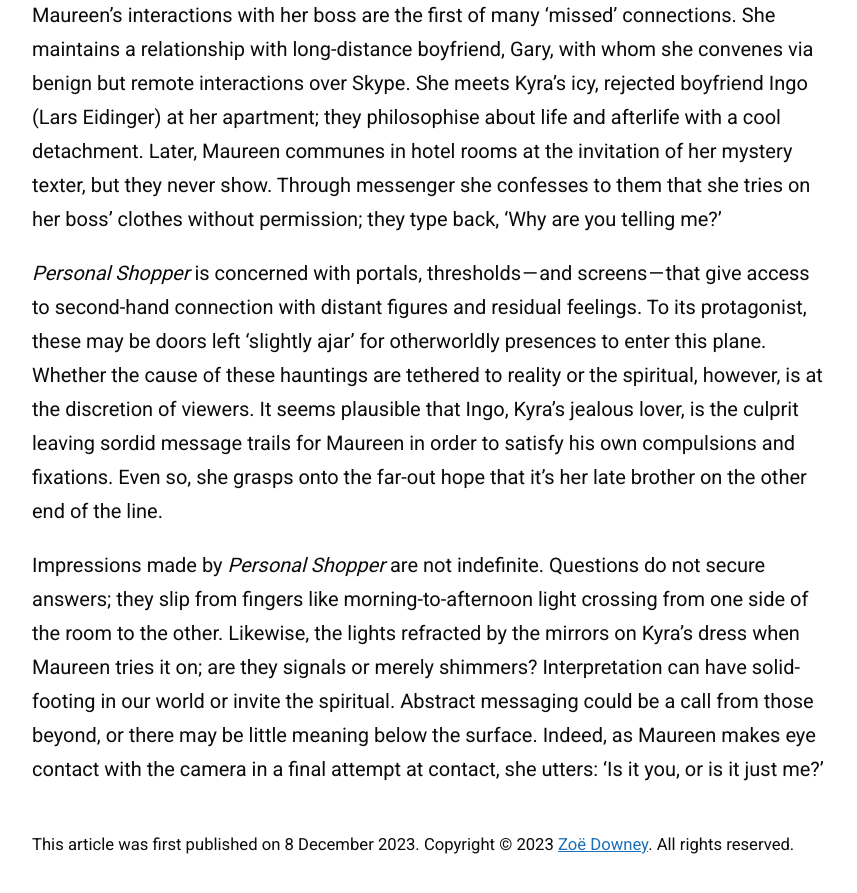
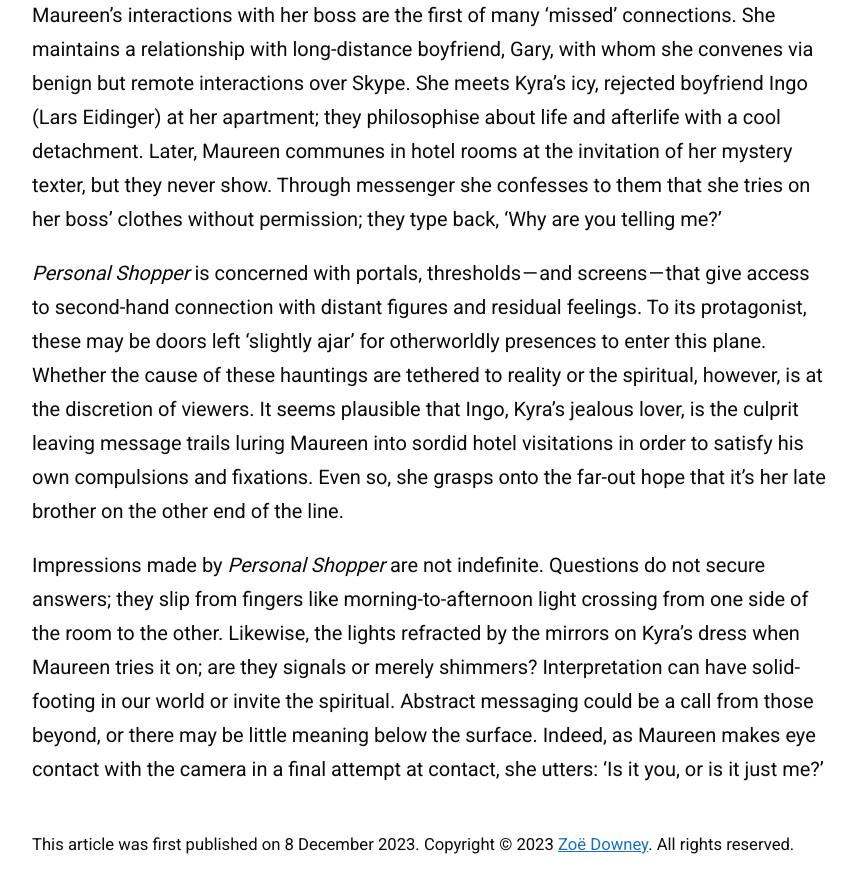
Before and after one commit to zoeurl/zoedowney.github.io, a Jekyll site: the page built from _posts/2023-12-08-personal-shopper.md, in a window 1280 px wide and 900 px high, scrolled down 1959 px. Shown: the top 893 px of the window, without its empty margins (208-1065 px from the left). Built offline with Jekyll 4.4.1, drawn with Linux system fonts in a browser that asks for light colours.

Commit message:
Update 2023-12-08-personal-shopper.md

```diff
--- a/_posts/2023-12-08-personal-shopper.md
+++ b/_posts/2023-12-08-personal-shopper.md
@@ -18,6 +18,6 @@ In daylight hours Maureen works as the titular personal shopper. She is another
 
 Maureen’s interactions with her boss are the first of many ‘missed’ connections. She maintains a relationship with long-distance boyfriend, Gary, with whom she convenes via benign but remote interactions over Skype. She meets Kyra’s icy, rejected boyfriend Ingo (Lars Eidinger) at her apartment; they philosophise about life and afterlife with a cool detachment. Later, Maureen communes in hotel rooms at the invitation of her mystery texter, but they never show. Through messenger she confesses to them that she tries on her boss’ clothes without permission; they type back, ‘Why are you telling me?’
 
-_Personal Shopper_ is concerned with portals, thresholds — and screens — that give access to second-hand connection with distant figures and residual feelings. To its protagonist, these may be doors left ‘slightly ajar’ for otherworldly presences to enter this plane. Whether the cause of these hauntings are tethered to reality or the spiritual, however, is at the discretion of viewers. It seems plausible that Ingo, Kyra’s jealous lover, is the culprit leaving sordid message trails for Maureen in order to satisfy his own compulsions and fixations. Even so, she grasps onto the far-out hope that it's her late brother on the other end of the line.
+_Personal Shopper_ is concerned with portals, thresholds — and screens — that give access to second-hand connection with distant figures and residual feelings. To its protagonist, these may be doors left ‘slightly ajar’ for otherworldly presences to enter this plane. Whether the cause of these hauntings are tethered to reality or the spiritual, however, is at the discretion of viewers. It seems plausible that Ingo, Kyra’s jealous lover, is the culprit leaving message trails luring Maureen into sordid hotel visitations in order to satisfy his own compulsions and fixations. Even so, she grasps onto the far-out hope that it's her late brother on the other end of the line.
 
 Impressions made by _Personal Shopper_ are not indefinite. Questions do not secure answers; they slip from fingers like morning-to-afternoon light crossing from one side of the room to the other. Likewise, the lights refracted by the mirrors on Kyra’s dress when Maureen tries it on; are they signals or merely shimmers? Interpretation can have solid-footing in our world or invite the spiritual. Abstract messaging could be a call from those beyond, or there may be little meaning below the surface. Indeed, as Maureen makes eye contact with the camera in a final attempt at contact, she utters: ‘Is it you, or is it just me?’
```
